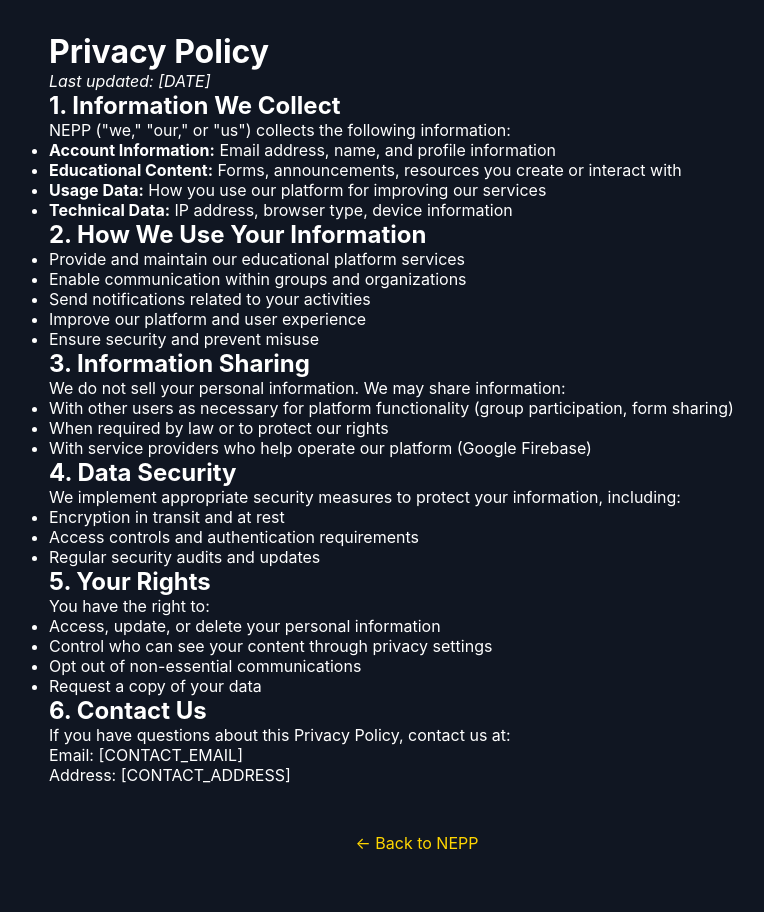
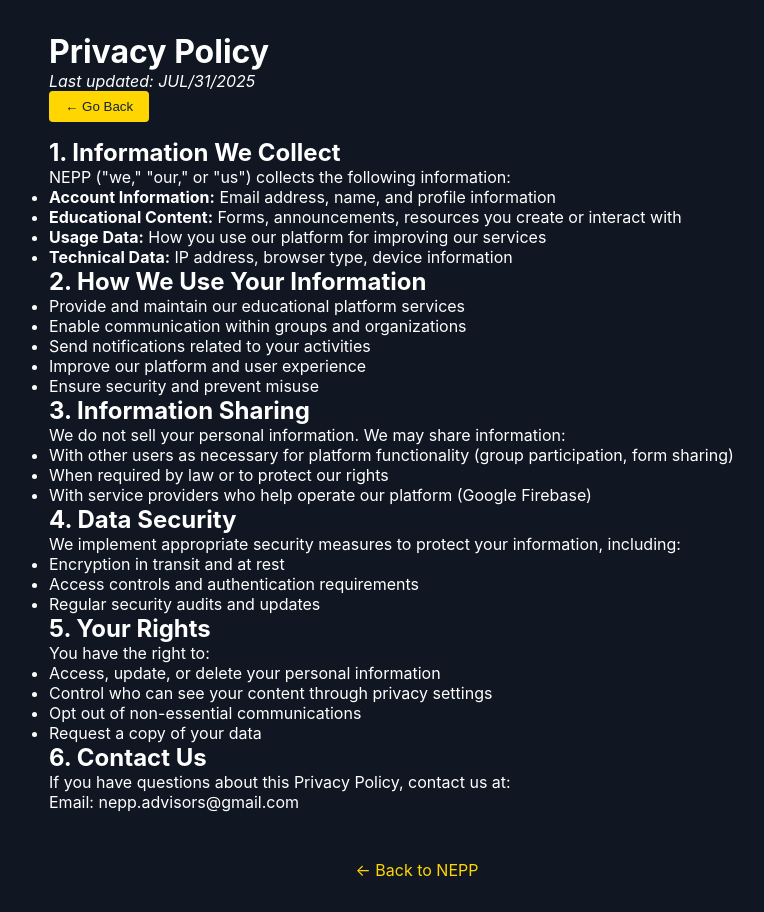
Before and after one commit to NoVA-Extracurricular-Pyramid-Program/NEPP, a website: page modern-version/public/privacy.html in a window 1280 px wide. Shown: the whole page, without its empty margins (223-987 px from the left). Before the commit the page ends 885 px from the top, so only its background shows below. Drawn offline with Linux system fonts and the light colour scheme; files that its build step writes are made by us from their sources.

Commit message:
Update privacy.html

```diff
--- a/modern-version/public/privacy.html
+++ b/modern-version/public/privacy.html
@@ -10,7 +10,8 @@
   <div class="nepp-root">
     <main class="main-content" style="padding: 2rem; max-width: 800px; margin: 0 auto;">
       <h1>Privacy Policy</h1>
-      <p><em>Last updated: [DATE]</em></p>
+      <p><em>Last updated: JUL/31/2025</em></p>
+      <button onclick="window.history.back()" style="margin-bottom: 1rem; background: #FFD600; color: #112334; border: none; border-radius: 4px; padding: 0.5rem 1rem; cursor: pointer;">&larr; Go Back</button>
 
       <h2>1. Information We Collect</h2>
       <p>NEPP ("we," "our," or "us") collects the following information:</p>
@@ -57,8 +58,7 @@
 
       <h2>6. Contact Us</h2>
       <p>If you have questions about this Privacy Policy, contact us at:</p>
-      <p>Email: [CONTACT_EMAIL]<br>
-      Address: [CONTACT_ADDRESS]</p>
+      <p>Email: nepp.advisors@gmail.com</p>
 
       <div style="margin-top: 3rem; text-align: center;">
         <a href="/" style="color: #ffd600; text-decoration: none;">← Back to NEPP</a>
```
